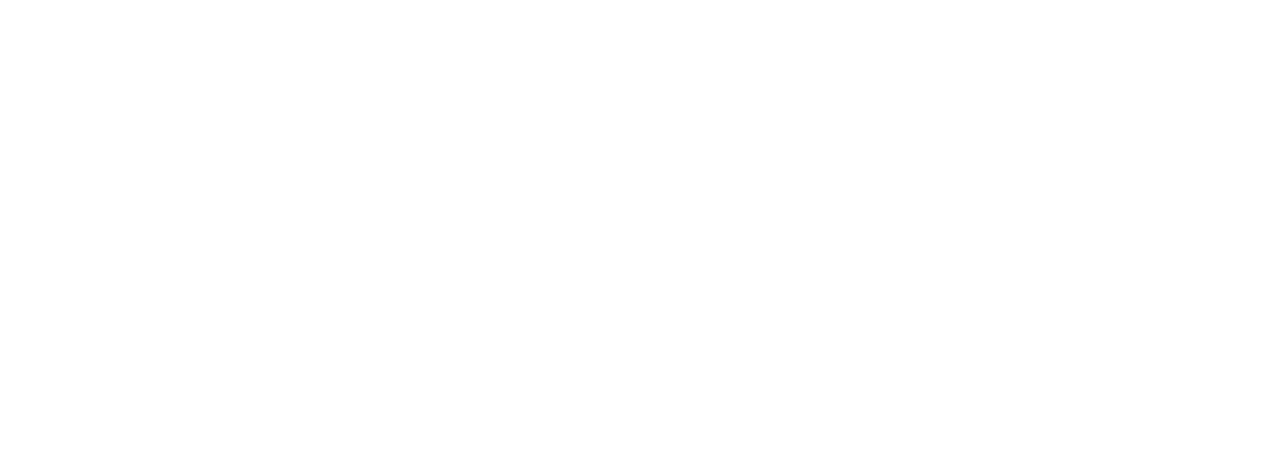
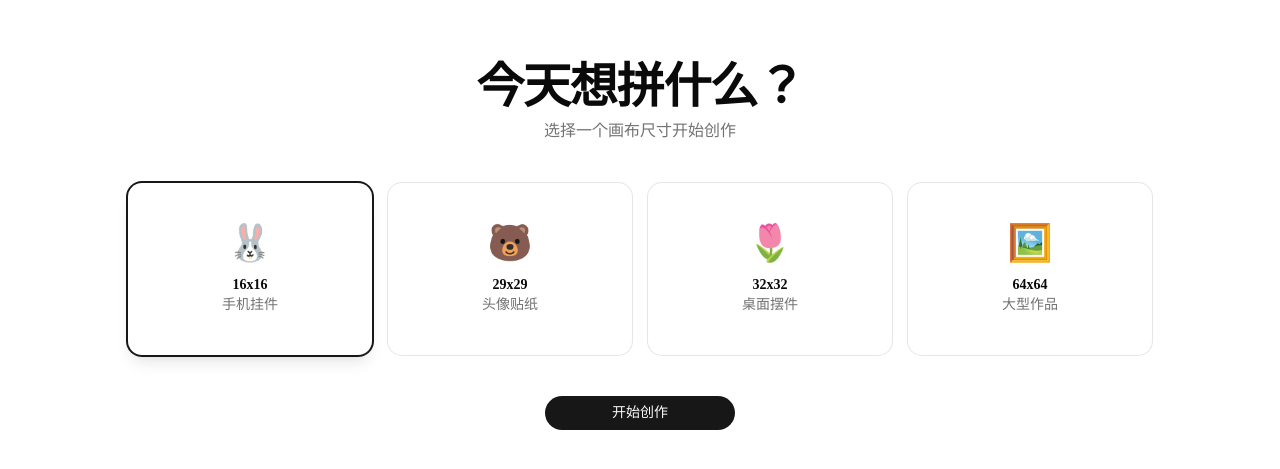
Before and after one commit to cfngc4594/bead, a Next.js app: page / in a window 1280 px wide. Before the commit this address had no page. Shown: the part 153-622 px from the top of the page. Built offline with nearby package versions, Linux system fonts and the light colour scheme.

Commit message:
Refactor page component to integrate BeadSizePicker for canvas size selection; streamline size validation logic and remove deprecated elements for improved user experience.

```diff
--- a/src/app/page.tsx
+++ b/src/app/page.tsx
@@ -1,10 +1,5 @@
-import Link from "next/link";
-import { redirect } from "next/navigation";
-
-import { Button } from "@/components/ui/button";
-import { Card, CardContent } from "@/components/ui/card";
 import { canvasSizes, isCanvasSizeId } from "@/config/canvas-sizes";
-import { cn } from "@/lib/utils";
+import { BeadSizePicker } from "@/features/bead/components/bead-size-picker";
 
 type PageProps = {
   searchParams: Promise<{ size?: string | string[] }>;
@@ -12,12 +7,7 @@ type PageProps = {
 
 export default async function Page({ searchParams }: PageProps) {
   const { size } = await searchParams;
-
-  if (!isCanvasSizeId(size)) {
-    redirect(`/?size=${canvasSizes[0].id}`);
-  }
-
-  const selected = size;
+  const selected = isCanvasSizeId(size) ? size : canvasSizes[0].id;
 
   return (
     <main className="flex min-h-screen items-center justify-center px-4">
@@ -32,40 +22,7 @@ export default async function Page({ searchParams }: PageProps) {
           </p>
         </div>
 
-        <div className="grid grid-cols-2 gap-4 md:grid-cols-4">
-          {canvasSizes.map((sizeItem) => {
-            const isSelected = selected === sizeItem.id;
-
-            return (
-              <Link href={`/?size=${sizeItem.id}`} key={sizeItem.id}>
-                <Card
-                  className={cn(
-                    "cursor-pointer transition-all duration-200 hover:-translate-y-1 hover:shadow-lg",
-                    isSelected && "ring-2 ring-primary shadow-lg",
-                  )}
-                >
-                  <CardContent className="flex flex-col items-center gap-3 p-6">
-                    <span className="text-4xl">{sizeItem.emoji}</span>
-
-                    <div className="text-center">
-                      <p className="font-semibold">{sizeItem.title}</p>
-
-                      <p className="text-muted-foreground text-sm">
-                        {sizeItem.desc}
-                      </p>
-                    </div>
-                  </CardContent>
-                </Card>
-              </Link>
-            );
-          })}
-        </div>
-
-        <div className="flex justify-center">
-          <Button asChild className="min-w-48 rounded-full" size="lg">
-            <Link href={`/editor?size=${selected}`}>开始创作</Link>
-          </Button>
-        </div>
+        <BeadSizePicker initialSize={selected} />
       </div>
     </main>
   );
--- /dev/null
+++ b/src/features/bead/components/bead-size-picker.tsx
@@ -0,0 +1,61 @@
+"use client";
+
+import Link from "next/link";
+import { useState } from "react";
+import { Button } from "@/components/ui/button";
+import { Card, CardContent } from "@/components/ui/card";
+import { type CanvasSizeId, canvasSizes } from "@/config/canvas-sizes";
+import { cn } from "@/lib/utils";
+
+type BeadSizePickerProps = {
+  initialSize: CanvasSizeId;
+};
+
+export function BeadSizePicker({ initialSize }: BeadSizePickerProps) {
+  const [selected, setSelected] = useState<CanvasSizeId>(initialSize);
+
+  return (
+    <>
+      <div className="grid grid-cols-2 gap-4 md:grid-cols-4">
+        {canvasSizes.map((sizeItem) => {
+          const isSelected = selected === sizeItem.id;
+
+          return (
+            <button
+              aria-pressed={isSelected}
+              className="min-w-0 rounded-xl text-left outline-none focus-visible:ring-3 focus-visible:ring-ring/50"
+              key={sizeItem.id}
+              onClick={() => setSelected(sizeItem.id)}
+              type="button"
+            >
+              <Card
+                className={cn(
+                  "h-full cursor-pointer transition-all duration-150 hover:-translate-y-1 hover:shadow-lg active:translate-y-0",
+                  isSelected && "ring-2 ring-primary shadow-lg",
+                )}
+              >
+                <CardContent className="flex flex-col items-center gap-3 p-6">
+                  <span className="text-4xl">{sizeItem.emoji}</span>
+
+                  <div className="text-center">
+                    <p className="font-semibold">{sizeItem.title}</p>
+
+                    <p className="text-muted-foreground text-sm">
+                      {sizeItem.desc}
+                    </p>
+                  </div>
+                </CardContent>
+              </Card>
+            </button>
+          );
+        })}
+      </div>
+
+      <div className="flex justify-center">
+        <Button asChild className="min-w-48 rounded-full" size="lg">
+          <Link href={`/editor?size=${selected}`}>开始创作</Link>
+        </Button>
+      </div>
+    </>
+  );
+}
```
